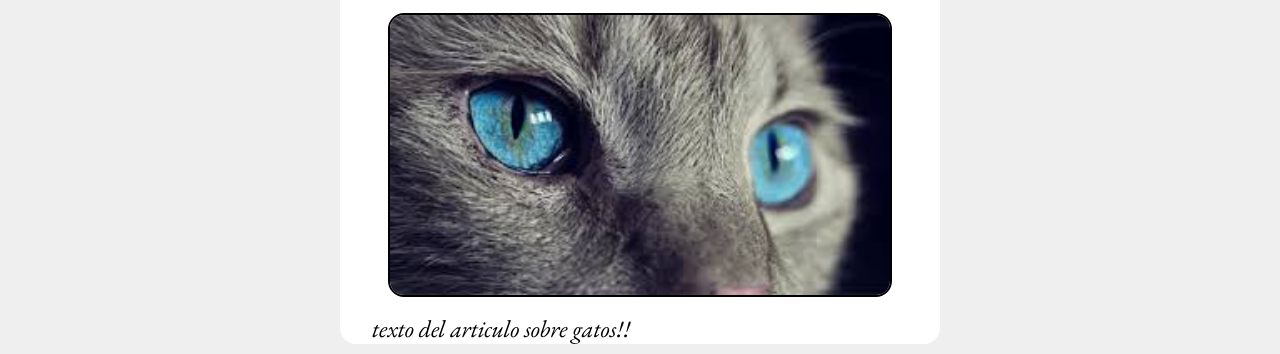
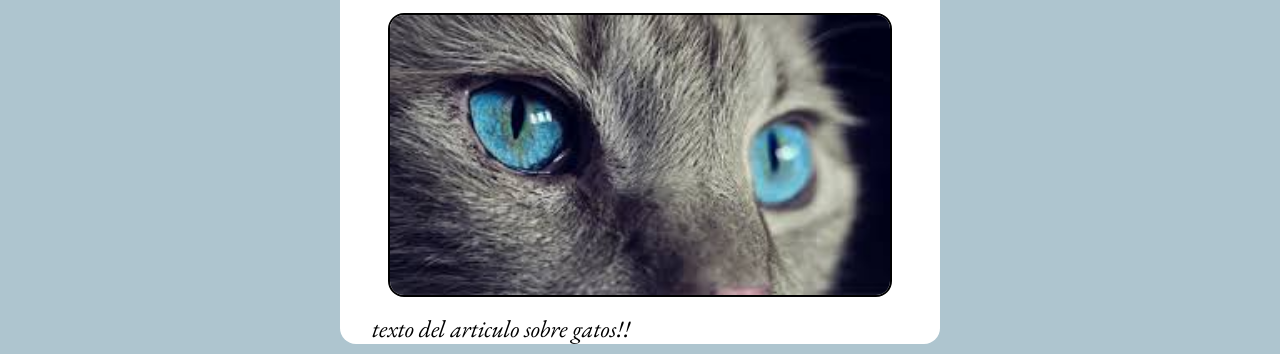
Before and after one commit to isramoon80/moonBlog, a plain HTML site: page index.html in a window 1280 px wide. Shown: the part 335-689 px from the top of the page. Drawn offline with nearby package versions, Linux system fonts and the light colour scheme.

Commit message:
modificado background en css

```diff
--- a/styles.css
+++ b/styles.css
@@ -4,7 +4,7 @@ html{
 
 body{
     margin: 0;
-    background-color: #efefef;
+    background-color: #aec5cf;
 }
 
 header{
```
